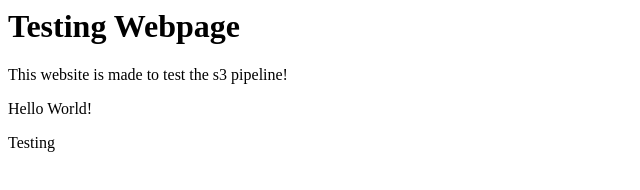
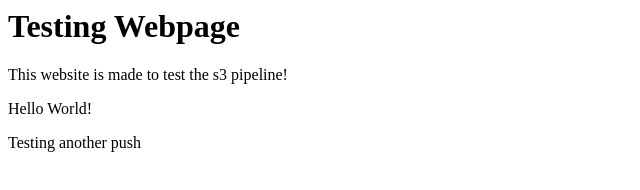
Before and after one commit to Muhammad-Jawad1603/project_1, a plain HTML site: page index.html in a window 1280 px wide. Shown: the full height of the page, 0-640 px from the left. Drawn offline with Linux system fonts and the light colour scheme.

Commit message:
changes made

```diff
--- a/index.html
+++ b/index.html
@@ -1,4 +1,4 @@
 <h1>Testing Webpage</h1>
 <p>This website is made to test the s3 pipeline!</p>
 <p>Hello World!</p>
-<p>Testing</p>
+<p>Testing another push</p>
```
